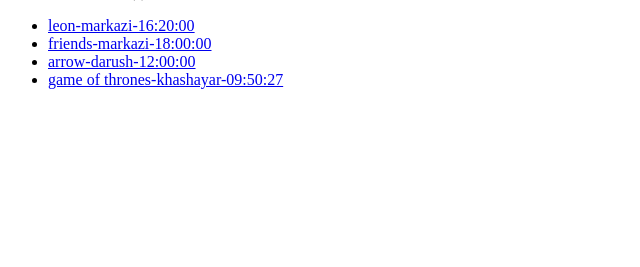
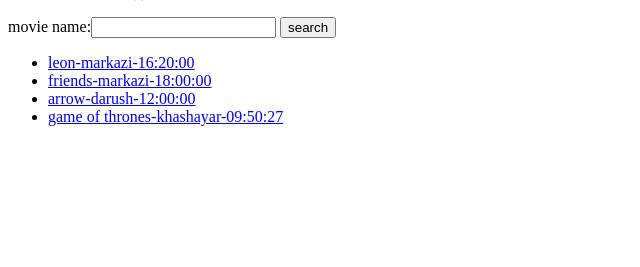
Before and after one commit to arsalanrzp/cinemaSecondTry, a Django app: page /ticketing/showtime/list/ in a window 1280 px wide. Shown: the part 33-300 px from the top of the page, without its empty margins (0-640 px from the left). Run offline with Django 3.2, Linux system fonts and the light colour scheme; a user stored in the database is signed in; data comes from the database, SQL or seed files in the repository; both versions use the stored data as it was after the commit.

Commit message:
first django form try and creating a search box for showtime list

```diff
--- /dev/null
+++ b/ticketing/forms.py
@@ -0,0 +1,4 @@
+from django import forms
+
+class ShowTimeSearchForms(forms.Form):
+    movie_name = forms.CharField(max_length=100, label='movie name', required=False)
--- a/ticketing/templates/ticketing/showtime_list.html
+++ b/ticketing/templates/ticketing/showtime_list.html
@@ -5,6 +5,13 @@
 {% block main_content %}
 {% if showtimes %}
 <p> there are {{showtimes.length}} showtime(s)</p>
+    {%if showtimes%}
+    <div class = "form">
+        <form method = "get" action = "" name="searchForm" placeholder="enter movie name">
+          {{search_form}}
+            <button type = "submit"> search </button>
+        </form>
+    </div>
         <ul>
         {% for showtime in showtimes %}
             <li>
@@ -14,6 +21,7 @@
             </li>
         {% endfor %}
         </ul>
+    {%endif%}
 {% else %}
 <p> no showtimes to show </p>
 {% endif %}
--- a/ticketing/views.py
+++ b/ticketing/views.py
@@ -3,6 +3,7 @@
 from django.contrib.auth.decorators import login_required
 from django.http import HttpResponse, HttpResponseRedirect
 from django.shortcuts import render, get_object_or_404
+from .forms import ShowTimeSearchForms
 
 # Create your views here.
 from ticketing.models import Movie, Cinema, Ticket, ShowTime
@@ -76,7 +77,7 @@
             return render(request, 'ticketing/error_for_reserve.html', context)
         else:
             ticket = Ticket.objects.create(sans=showtime, costumer=user.profile, seat_count=seat_count)
-            return HttpResponseRedirect("/ticketing/ticket/details/{}".format(ticket.id))
+            return HttpResponseRedirect(reverse('ticketing:ticket_details', kwargs={'ticket_id':ticket.id}))
     else:
         showtime = get_object_or_404(ShowTime, pk=showtime_id)
         context = {'showtime' : showtime}
@@ -85,9 +86,15 @@
 
 @login_required
 def showtime_list(request):
-    showtimes = ShowTime.objects.all()
+    search_form = ShowTimeSearchForms(request.GET)
+    if search_form.is_valid() :
+        movie_name = search_form.cleaned_data['movie_name']
+        showtimes = ShowTime.objects.filter(movie__name__contains=movie_name)
+    else:
+        showtimes = ShowTime.objects.all()
     context = {
-    'showtimes': showtimes
+    'showtimes': showtimes,
+    'search_form': search_form
     }
     return render(request, 'ticketing/showtime_list.html', context)
 
```
Also changed, not shown: db.sqlite3. Lines whose indentation alone changed are shown as unchanged.
